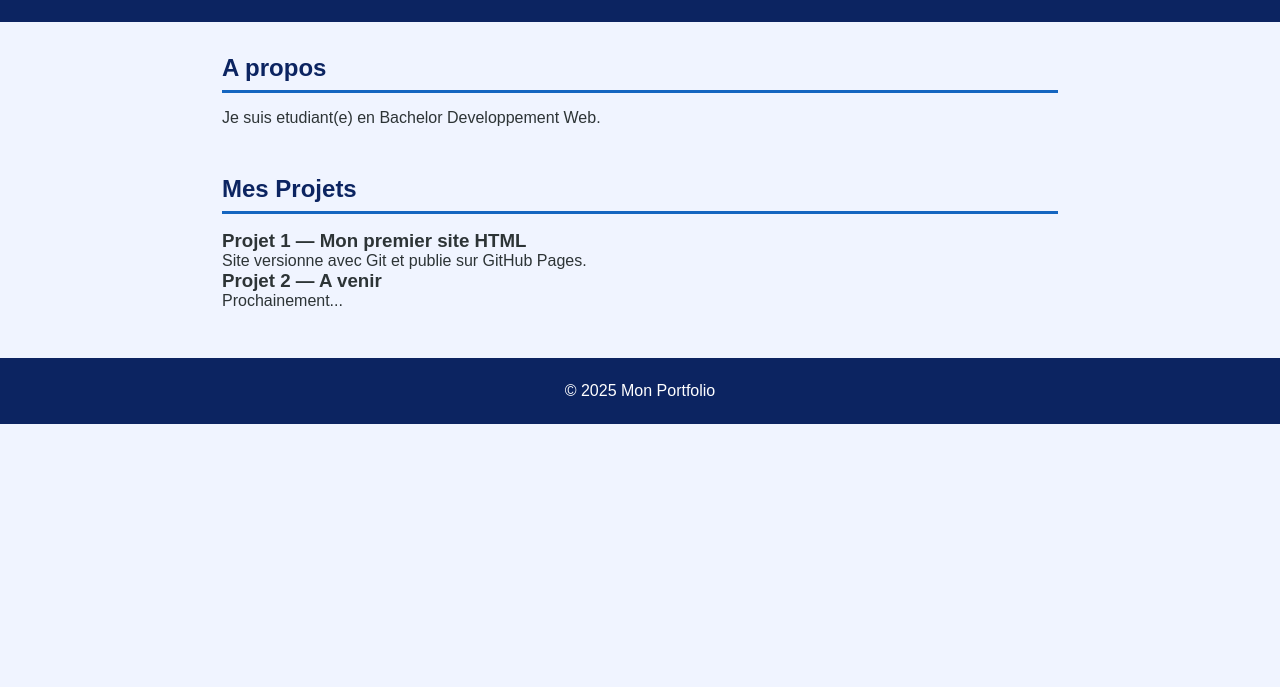
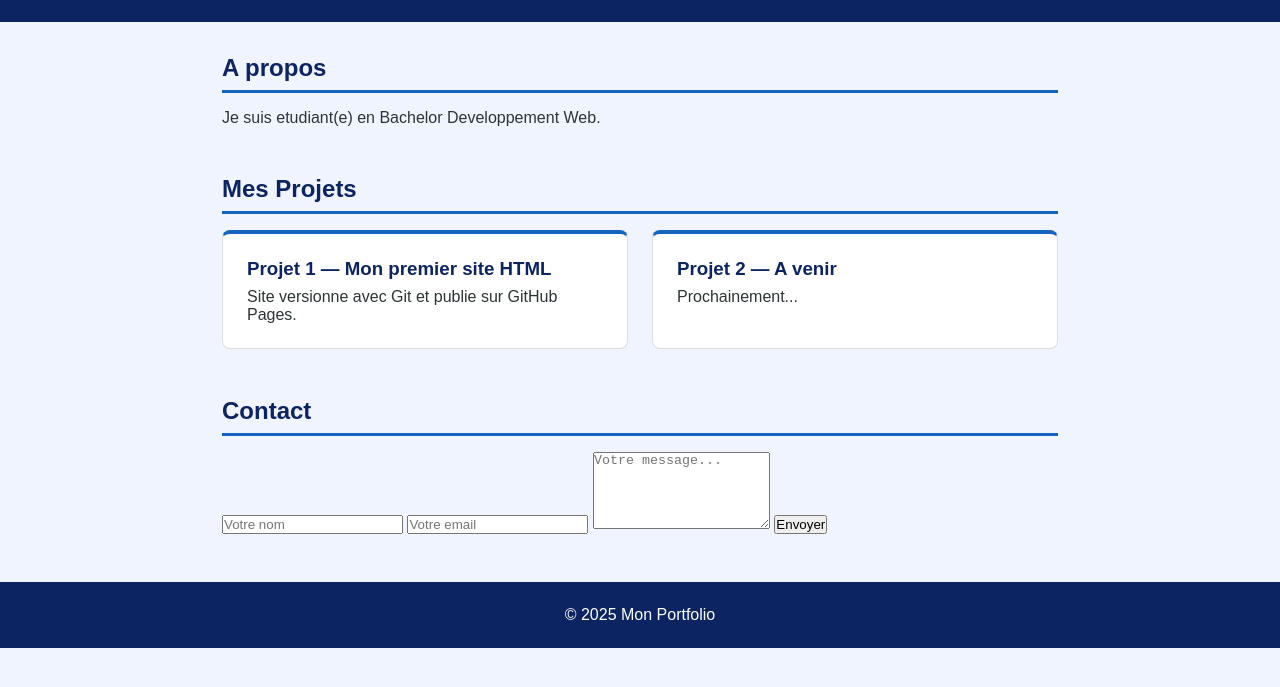
Before and after one commit to konangervais46-debug/portfolio, a plain HTML site: page index.html in a window 1280 px wide. Shown: the part 89-776 px from the top of the page. Drawn offline with Linux system fonts and the light colour scheme.

Commit message:
Ajoute la section Projets avec 2 cartes

```diff
--- a/index.html
+++ b/index.html
@@ -33,6 +33,16 @@
     </div>
   </div>
 </section>
+<section id="contact">
+  <h2>Contact</h2>
+  <form action="#" method="post">
+    <input type="text" name="nom" placeholder="Votre nom" required>
+      <input type="email" name="email" placeholder="Votre email" required>
+    <textarea name="message" placeholder="Votre message..." rows="5"
+required></textarea>
+    <button type="submit">Envoyer</button>
+  </form>
+</section>
   </main>
   <footer>
     <p>&copy; 2025 Mon Portfolio</p>
--- a/style.css
+++ b/style.css
@@ -18,3 +18,8 @@
 /* ── FOOTER ── */
 footer { background: #0C2461; color: white; text-align: center; padding: 1.5rem;
 margin-top: 3rem; }
+.grille-projets { display: flex; gap: 1.5rem; flex-wrap: wrap; }
+.carte-projet { background: white; border: 1px solid #DDD;
+  border-top: 4px solid #1565C0; border-radius: 8px; padding: 1.5rem; flex: 1; min
+width: 250px; }
+.carte-projet h3 { color: #0C2461; margin-bottom: 0.5rem; }
```
